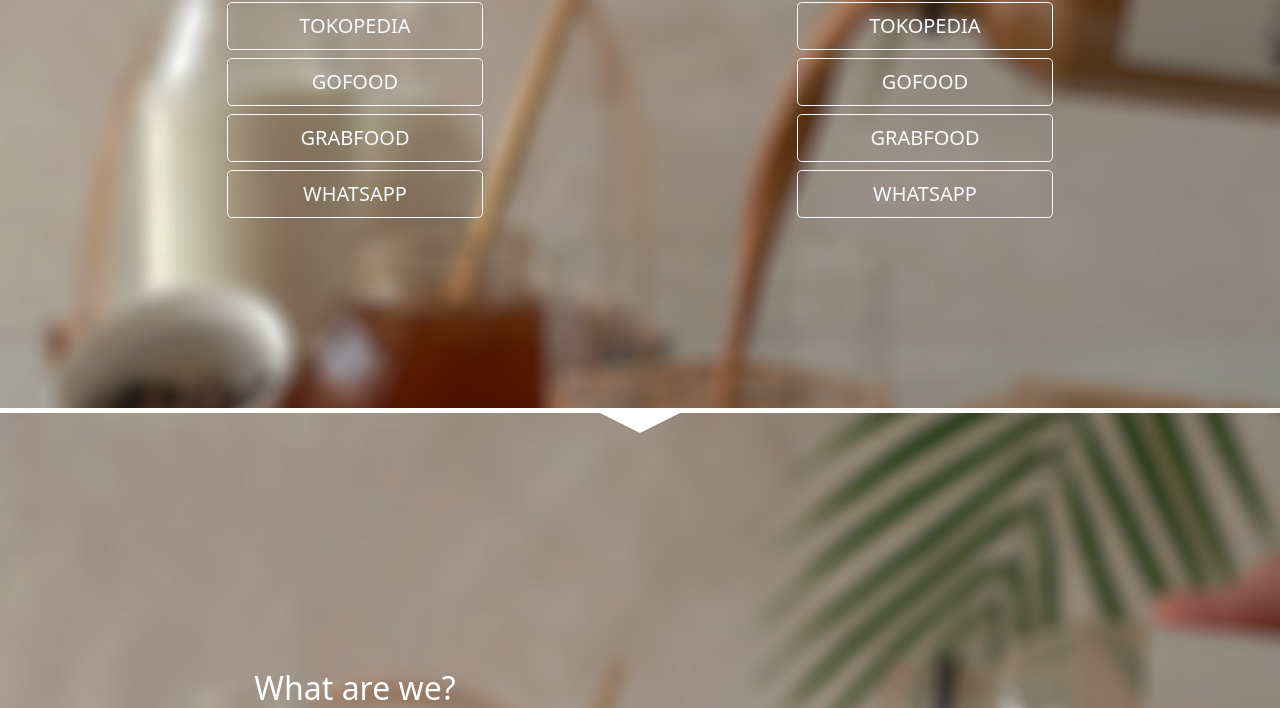
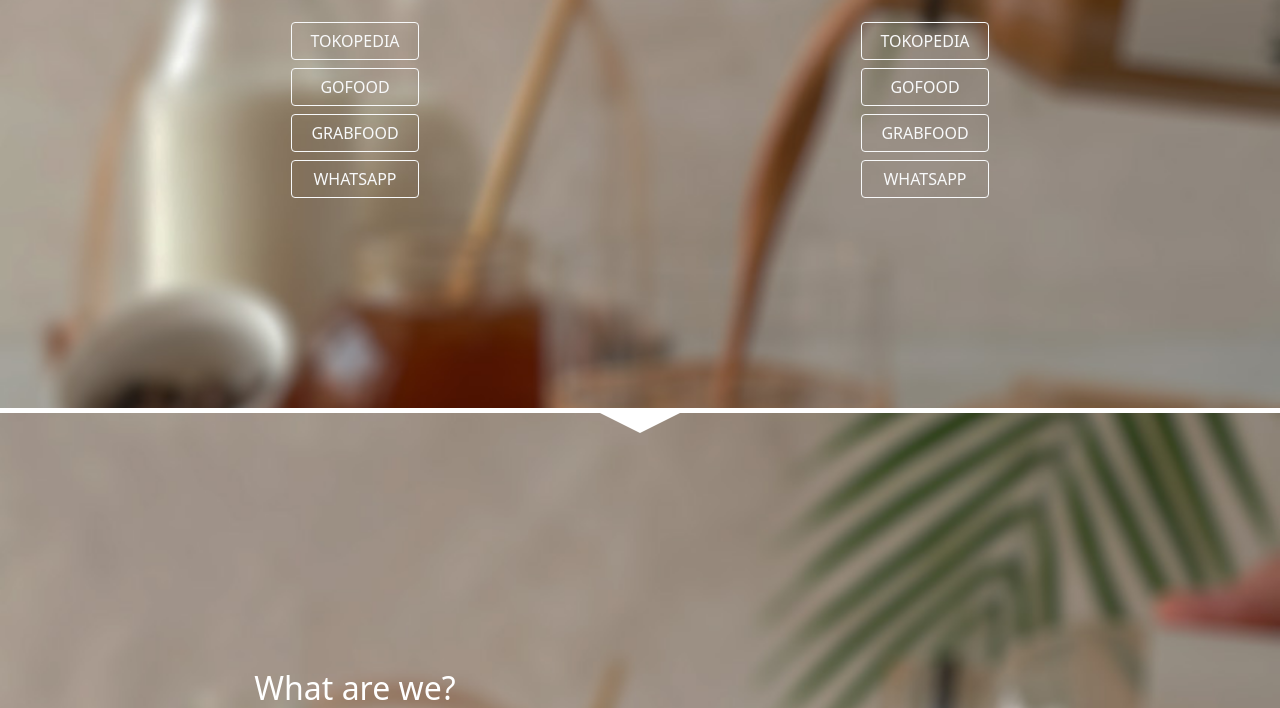
Before and after one commit to muhammadbimo1/ganbacoffee2, a website built with Parcel: page index.html in a window 1280 px wide. Shown: the part 392-1100 px from the top of the page. Built offline with nearby package versions, Linux system fonts and the light colour scheme; a script that the page names is missing.

Commit message:
Update index.html

```diff
--- a/index.html
+++ b/index.html
@@ -41,17 +41,17 @@
         <div class="row">
           <div class="col-sm-6">
             <h1 class="mb-2 text-white animate__animated animate__fadeInUp animate__delay-1s">BALI</h1><br>
-              <button type="button" class="btn btn-outline-light btn-lg mb-2 animate__animated animate__fadeInUp animate__delay-1s" style="min-width:256px">TOKOPEDIA</button><br>
-              <button type="button" class="btn btn-outline-light btn-lg mb-2 animate__animated animate__fadeInUp animate__delay-1s" style="min-width:256px">GOFOOD</button><br>
-              <button type="button" class="btn btn-outline-light btn-lg mb-2 animate__animated animate__fadeInUp animate__delay-1s" style="min-width:256px">GRABFOOD</button><br>
-              <button type="button" class="btn btn-outline-light btn-lg mb-2 animate__animated animate__fadeInUp animate__delay-1s" style="min-width:256px">WHATSAPP</button>
+              <button type="button" class="btn btn-outline-light btn mb-2 animate__animated animate__fadeInUp animate__delay-1s" style="min-width:128px">TOKOPEDIA</button><br>
+              <button type="button" class="btn btn-outline-light btn mb-2 animate__animated animate__fadeInUp animate__delay-1s" style="min-width:128px">GOFOOD</button><br>
+              <button type="button" class="btn btn-outline-light btn mb-2 animate__animated animate__fadeInUp animate__delay-1s" style="min-width:128px">GRABFOOD</button><br>
+              <button type="button" class="btn btn-outline-light btn mb-2 animate__animated animate__fadeInUp animate__delay-1s" style="min-width:128px">WHATSAPP</button>
           </div>
           <div class="col-sm-6">
             <h1 class="mb-2 text-white animate__animated animate__fadeInUp animate__delay-1s">JAKARTA</h1><br>
-            <button type="button" class="btn btn-outline-light btn-lg mb-2 animate__animated animate__fadeInUp animate__delay-1s" style="min-width:256px">TOKOPEDIA</button><br>
-            <button type="button" class="btn btn-outline-light btn-lg mb-2 animate__animated animate__fadeInUp animate__delay-1s" style="min-width:256px;">GOFOOD</button><br>
-            <button type="button" class="btn btn-outline-light btn-lg mb-2 animate__animated animate__fadeInUp animate__delay-1s" style="min-width:256px;">GRABFOOD</button><br>
-            <button type="button" class="btn btn-outline-light btn-lg mb-2 animate__animated animate__fadeInUp animate__delay-1s" style="min-width:256px;">WHATSAPP</button>
+            <button type="button" class="btn btn-outline-light btn mb-2 animate__animated animate__fadeInUp animate__delay-1s" style="min-width:128px">TOKOPEDIA</button><br>
+            <button type="button" class="btn btn-outline-light btn mb-2 animate__animated animate__fadeInUp animate__delay-1s" style="min-width:128px;">GOFOOD</button><br>
+            <button type="button" class="btn btn-outline-light btn mb-2 animate__animated animate__fadeInUp animate__delay-1s" style="min-width:128px;">GRABFOOD</button><br>
+            <button type="button" class="btn btn-outline-light btn mb-2 animate__animated animate__fadeInUp animate__delay-1s" style="min-width:128px;">WHATSAPP</button>
             <!--Add Tokopedia, Gojek, Grab link here-->
           </div>
         </div>
```
